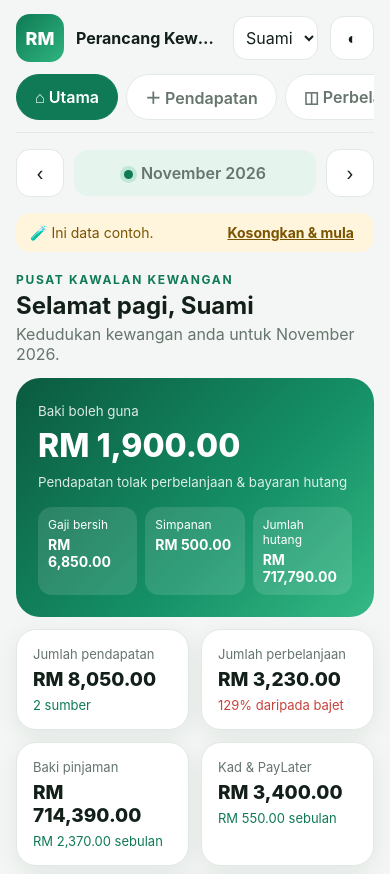
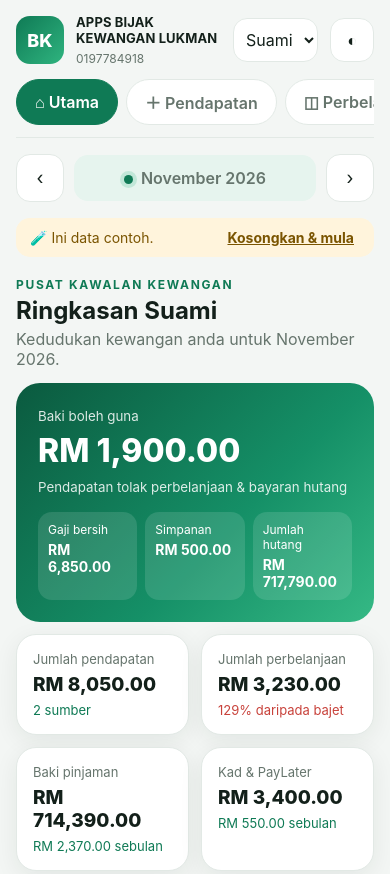
Before and after one commit to lukmanhakimMLH/videokewangan, a plain HTML site: page app/index.html in a window 390 px wide. Shown: the top 874 px of the page. Drawn offline with Linux system fonts and the light colour scheme.

Commit message:
Tukar nama kepada Apps Bijak Kewangan Lukman, buang ucapan selamat pagi
Co-Authored-By: Claude Opus 5.5 <noreply@anthropic.com>
Claude-Session: https://claude.ai/code/session_01GJvhBrLVqgiAjpDrPY1mbo

```diff
--- a/app/index.html
+++ b/app/index.html
@@ -5,9 +5,9 @@
 <meta name="viewport" content="width=device-width, initial-scale=1, viewport-fit=cover">
 <meta name="theme-color" content="#0f7a55">
 <meta name="apple-mobile-web-app-capable" content="yes">
-<meta name="apple-mobile-web-app-title" content="Kewangan">
+<meta name="apple-mobile-web-app-title" content="Bijak Kewangan">
 <link rel="manifest" href="manifest.webmanifest">
-<title>Perancang Kewangan Bulanan</title>
+<title>Apps Bijak Kewangan Lukman</title>
 <style>
 :root{
   --bg:#f3f6f4; --card:#ffffff; --ink:#13201a; --muted:#66756d; --line:#e2e9e5;
@@ -30,7 +30,7 @@ header.top{position:sticky;top:env(safe-area-inset-top,0px);z-index:10;backgroun
 .brandrow{display:flex;align-items:center;gap:12px}
 .logo{width:48px;height:48px;border-radius:14px;background:linear-gradient(135deg,var(--brand),var(--brand2));color:#fff;display:grid;place-items:center;font-weight:800;font-size:18px;flex:none}
 .brandtxt{flex:1;min-width:0}
-.brandtxt b{display:block;font-size:16px;white-space:nowrap;overflow:hidden;text-overflow:ellipsis}
+.brandtxt b{display:block;font-size:15px;line-height:1.25;letter-spacing:.01em}
 .brandtxt small{color:var(--muted)}
 .sel{background:var(--card);border:1px solid var(--line);border-radius:14px;padding:10px 12px}
 .iconbtn{width:44px;height:44px;border-radius:14px;border:1px solid var(--line);background:var(--card);cursor:pointer;flex:none}
@@ -124,7 +124,8 @@ label.f input:focus,label.f select:focus{outline:none;border-color:var(--brand)}
 .seg button{flex:1;border:0;background:none;padding:10px;border-radius:10px;font-weight:600;color:var(--muted);cursor:pointer}
 .seg button.on{background:var(--card);color:var(--ink);box-shadow:var(--shadow)}
 @media (max-width:420px){
-  .brandtxt small{display:none}
+  .brandtxt b{font-size:13px}
+  .brandtxt small{font-size:12px}
   .sel{max-width:108px;padding:10px 8px}
   .item{gap:8px;padding:12px 10px}
   .item .dot{width:32px;height:32px;font-size:16px}
@@ -138,8 +139,8 @@ label.f input:focus,label.f select:focus{outline:none;border-color:var(--brand)}
 <body>
 <header class="top">
   <div class="brandrow">
-    <div class="logo">RM</div>
-    <div class="brandtxt"><b>Perancang Kewangan</b><small>Setiap ringgit ada tujuan.</small></div>
+    <div class="logo">BK</div>
+    <div class="brandtxt"><b>APPS BIJAK KEWANGAN LUKMAN</b><small>0197784918</small></div>
     <select id="profileSel" class="sel" aria-label="Profil"></select>
     <button class="iconbtn" id="themeBtn" aria-label="Tukar tema">◐</button>
   </div>
@@ -291,7 +292,6 @@ function render(){
   bindView();
 }
 
-function greet(){const h=new Date().getHours();return h<12?'Selamat pagi':h<15?'Selamat tengah hari':h<19?'Selamat petang':'Selamat malam'}
 
 function viewHome(){
   const t=totals(cur);
@@ -309,7 +309,7 @@ function viewHome(){
   return `
   ${S.demo?`<div class="demo-banner">🧪 Ini data contoh. <button id="clearDemo">Kosongkan & mula</button></div>`:''}
   <div class="eyebrow">Pusat kawalan kewangan</div>
-  <h1>${greet()}, ${esc(S.active)}</h1>
+  <h1>Ringkasan ${esc(S.active)}</h1>
   <p class="sub">Kedudukan kewangan anda untuk ${mLabel(cur)}.</p>
 
   <div class="hero ${t.balance<0?'neg':''}">
```
Also changed, not shown: README.md, app/icon.svg, app/manifest.webmanifest.
